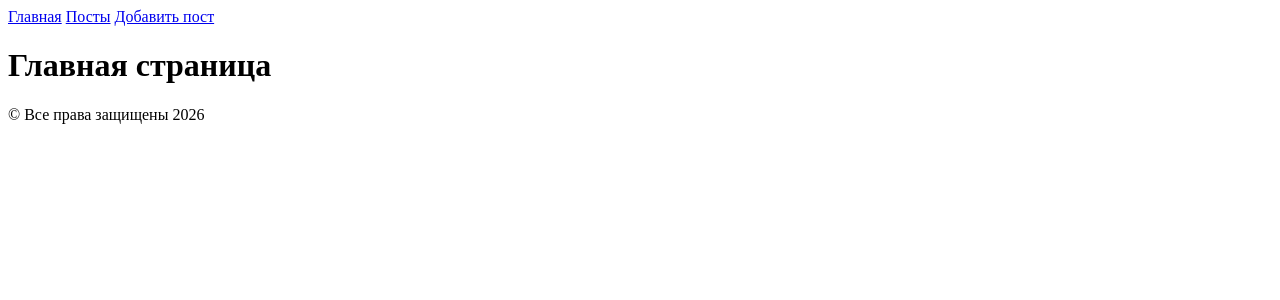
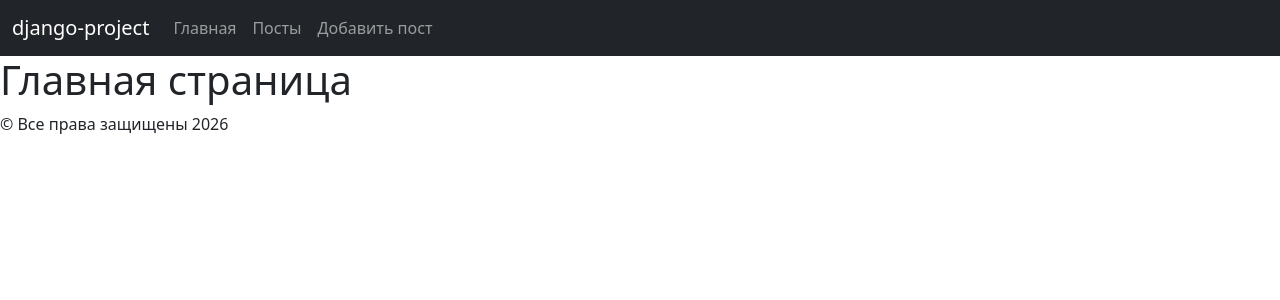
Before and after one commit to artemduvakin9-gif/django-projects, a Django app: page / in a window 1280 px wide. Shown: the top 300 px of the page. Run offline with Django 5.2, Linux system fonts and the light colour scheme; some libraries are stand-ins or nearby versions.

Commit message:
style(header): Добавить навигационное меню BS.

```diff
--- a/apps/blog/templates/blog/base.html
+++ b/apps/blog/templates/blog/base.html
@@ -1,5 +1,5 @@
 {% load static %}
-{% load 'django_bootstrap5' %}
+{% load django_bootstrap5 %}
 
 <!DOCTYPE html>
 <html lang="ru">
@@ -14,13 +14,27 @@
     {% bootstrap_javascript %}
 </head>
 
-<body>
     <header>
-        <nav>
-            <a href="{% url 'blog:home_page' %}">Главная</a>
-            <a href="{% url 'blog:post_list' %}">Посты</a>
-            <a href="{% url 'blog:post_add' %}">Добавить пост</a>
-        </nav>
+        <nav class="navbar navbar-expand-sm bg-dark" data-bs-theme="dark">
+    <div class="container-fluid">
+        <a class="navbar-brand" href="{% url 'blog:home_page' %}">django-project</a>
+        <button class="navbar-toggler" type="button" data-bs-toggle="collapse" data-bs-target="#navbarNav" aria-controls="navbarNav" aria-expanded="false" aria-label="Toggle navigation">
+        <span class="navbar-toggler-icon"></span>
+        </button>
+        <div class="collapse navbar-collapse" id="navbarNav">
+        <ul class="navbar-nav">
+            <li class="nav-item">
+            <a class="nav-link" href="{% url 'blog:home_page' %}">Главная</a>
+            </li>
+            <li class="nav-item">
+            <a class="nav-link" href="{% url 'blog:post_list' %}">Посты</a>
+            </li>
+            <li class="nav-item">
+            <a class="nav-link" href="{% url 'blog:post_add' %}">Добавить пост</a>
+            </li>
+        </ul>
+        </div>
+    </div>
     </header>
 
     <main>{% block page_content %}{% endblock page_content %}</main>
--- a/apps/blog/templates/blog/pages/post_list.html
+++ b/apps/blog/templates/blog/pages/post_list.html
@@ -7,7 +7,7 @@
 {% endblock page_title %}
 
 {% block styles %}
-    <link rel="stylesheet" href="{% static 'blog/css/pages/post_list.css' %}">
+    <link rel="stylesheet" href="{% static 'css/post_list.css' %}">
 {% endblock styles %}
 
 {% block page_content %}
```
